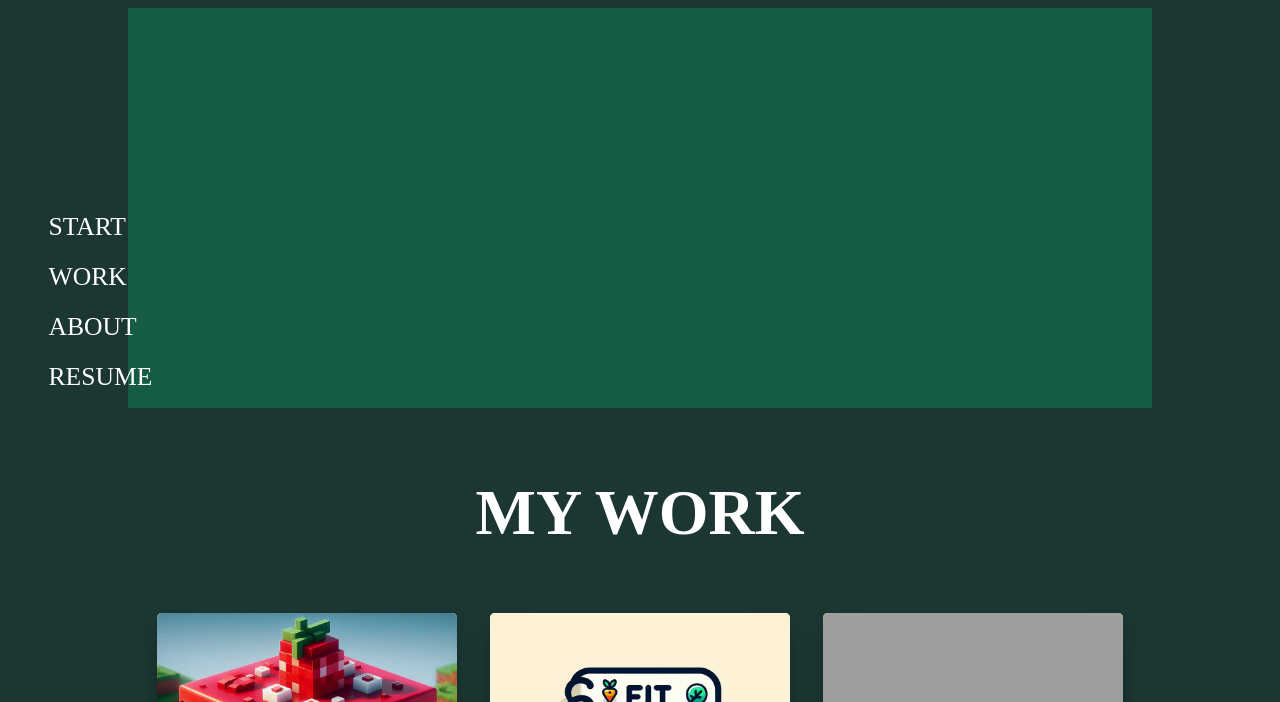
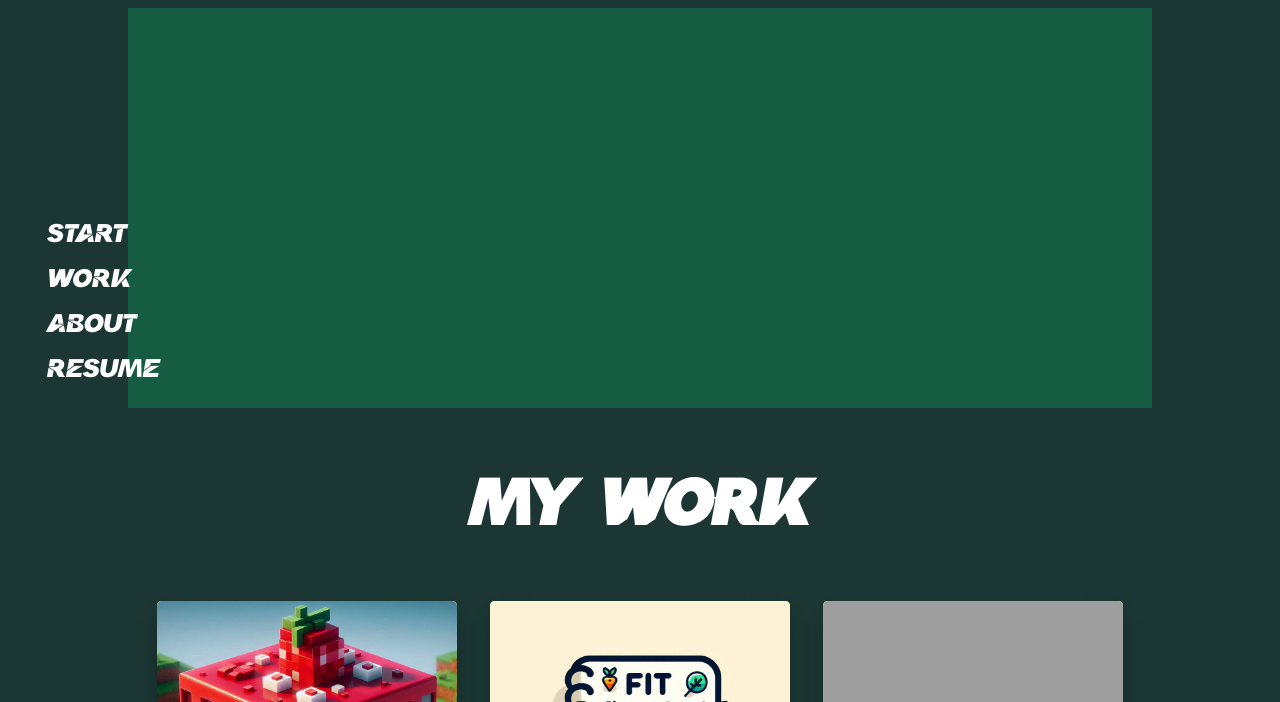
Before and after one commit to mrslima/portifolio, a plain HTML site: page index.html in a window 1280 px wide. Shown: the part 98-800 px from the top of the page. Drawn offline with Linux system fonts and the light colour scheme; the site is published under a folder, as on GitHub Pages, so addresses that start at the root find nothing.

Commit message:
Update style.css

```diff
--- a/css/style.css
+++ b/css/style.css
@@ -1,6 +1,6 @@
 @font-face {
   font-family: "Yamaka";
-  src: url("/fonts/Yamaka.otf");
+  src: url("../fonts/Yamaka.otf");
 }
 
 @import url('https://fonts.googleapis.com/css2?family=Rubik+Glitch+Pop&display=swap');
```
